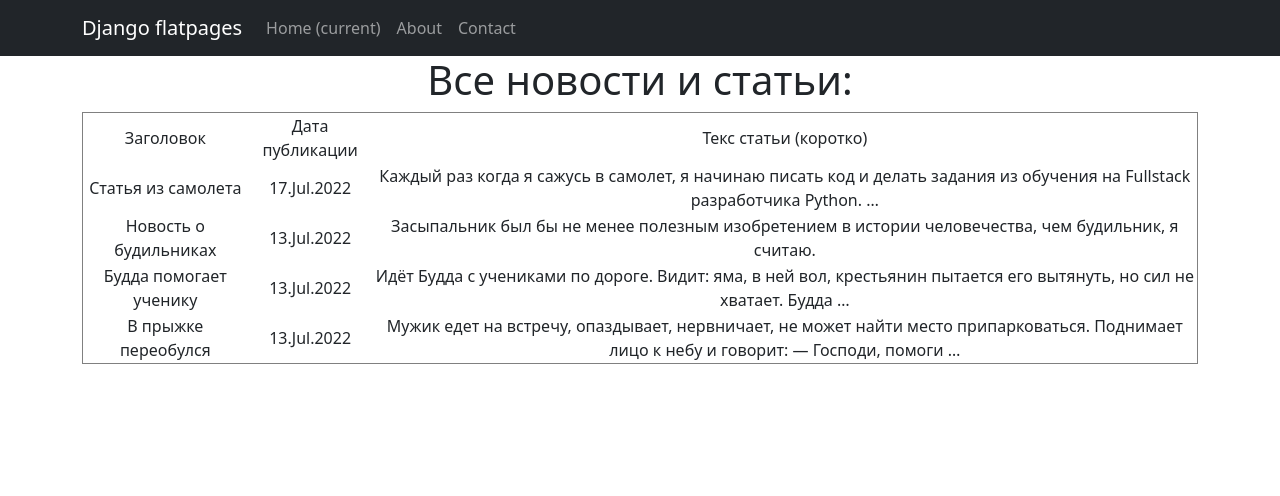
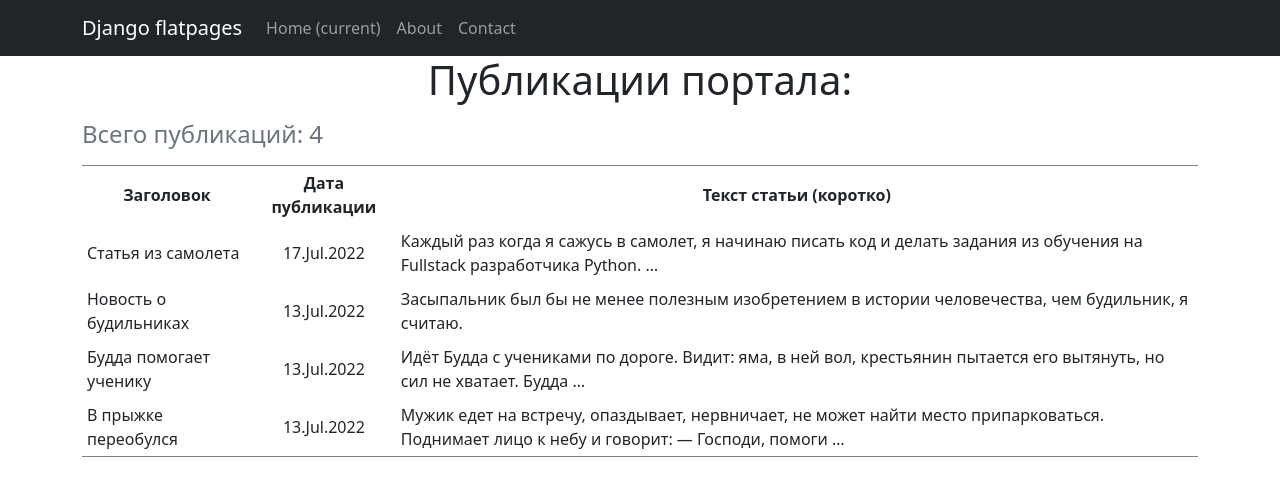
Before and after one commit to GizarIR/newsportal, a Django app: page /posts/ in a window 1280 px wide. Shown: the top 496 px of the page. Run offline with Django 4.2, Linux system fonts and the light colour scheme; data comes from the database, SQL or seed files in the repository; both versions use the stored data as it was after the commit; some libraries are stand-ins or nearby versions.

Commit message:
App-news: upgrade post.html

```diff
--- a/news/models.py
+++ b/news/models.py
@@ -82,7 +82,9 @@ class Post(models.Model):
         return f'{self.text_post[0:123]} ...'
 
     def __str__(self):
-        return f"{self.create_date:%Y-%m-%d %H:%M} --- {self.header_post}"
+        # return f"{self.create_date:%Y-%m-%d %H:%M} --- {self.header_post}"
+        return f"{self.header_post}"
+
 
 class PostCategory(models.Model):
     """
--- a/news/views.py
+++ b/news/views.py
@@ -18,8 +18,10 @@ class PostsList(ListView):
     # Его надо указать, чтобы обратиться к списку объектов в html-шаблоне.
     context_object_name = 'posts'
 
+    # переопределим на всякий случай чтобы не забыть что есть такая возможность вытаскивать в шаблон доп инфу
     def get_context_data(self, **kwargs):
         context = super().get_context_data(**kwargs)
+        # context['bg_color_mode'] = 3
         # pprint(context)
         return context
 
--- a/templates/posts.html
+++ b/templates/posts.html
@@ -8,19 +8,20 @@ Posts
 
 <!-- В контенте на странице мы выводим все статьи и новости -->
 {% block content %}
-<h1>Все новости и статьи:</h1>
+<h1>Публикации портала:</h1>
 {% if posts %}
-    <table border="1">
+    <table border="3" cellspacing="10" cellpadding="5" frame="hsides">
+        <caption align="top"> <h4>Всего публикаций: {{ posts|length }}</h4></caption>
         <tr>
-            <td>Заголовок</td>
-            <td>Дата публикации</td>
-            <td>Текс статьи (коротко)</td>
+            <th>Заголовок</th>
+            <th>Дата публикации</th>
+            <th>Текст статьи (коротко)</th>
         </tr>
         {% for post in posts %}
         <tr>
-            <td>{{ post.header_post }}</td>
+            <td align="left">{{ post.header_post }}</td>
             <td>{{ post.create_date|date:'d.M.Y' }}</td>
-            <td>{{ post.text_post|truncatewords:20 }}</td>
+            <td align="left">{{ post.text_post|truncatewords:20 }}</td>
         </tr>
         {% endfor %}
     </table>
```
Also changed, not shown: templates/post.html (+16 -6 lines), db.sqlite3.
